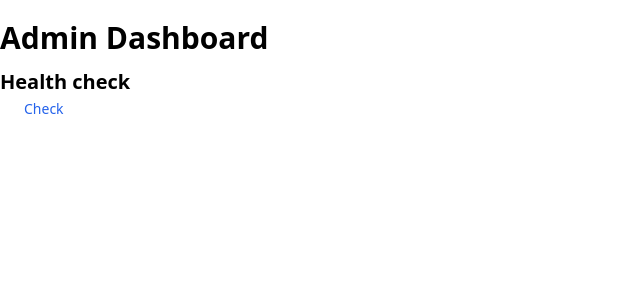
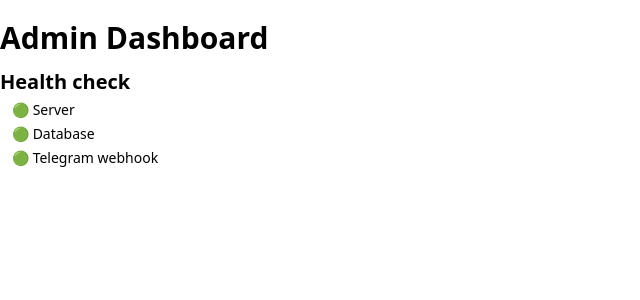
Before and after one commit to hankhank10/loglink-server, a Flask app: page /admin in a window 1280 px wide. Shown: the top 300 px of the page, without its empty margins (0-640 px from the left). Run offline with Flask 2, Linux system fonts and the light colour scheme; data that the repository does not hold is empty; parts of the project's set-up code (start-up, migrations or seed data) failed here and were passed over; some libraries are stand-ins or nearby versions.

Commit message:
🛂 Better admin health dashboard

```diff
--- a/project/__init__.py
+++ b/project/__init__.py
@@ -758,7 +758,7 @@ invalid_admin_password_message = {
 }
 
 # VERY IMPORTANT THIS IS SET TO TRUE IN DEPLOYMENT
-require_admin_password = True
+require_admin_password = False
 
 
 @app.route('/admin')
@@ -768,7 +768,10 @@ def admin_home():
         if not is_admin_password_valid(admin_password_provided):
             return invalid_admin_password_message, 401
 
-    return render_template('admin_home.html')
+    return render_template(
+        'admin_home.html',
+        health_status=check_health(),
+    )
 
 
 @app.route('/admin/health')
--- a/project/templates/admin_home.html
+++ b/project/templates/admin_home.html
@@ -6,6 +6,7 @@
         <meta name="viewport" content="width=device-width, initial-scale=1.0">
         <title>Loglink Admin</title>
         <script src="https://cdn.tailwindcss.com?plugins=forms,typography,aspect-ratio,line-clamp"></script>
+        <script defer src="https://cdn.jsdelivr.net/npm/alpinejs@3.x.x/dist/cdn.min.js"></script>
 
     </head>
 
@@ -16,7 +17,24 @@
                 <p class="text-3xl font-bold mt-5">Admin Dashboard</p>
 
                 <p class="text-xl font-bold mt-3">Health check</p>
-                <a class="ml-6 text-sm mt-1 text-blue-600 " href="/admin/health">Check</a></li>
+
+                {% if health_status.server.ok %}
+                <p class="ml-3 text-sm mt-1">🟢 Server</p>
+                {% else %}
+                <p class="ml-3 text-sm mt-1">🔴 Server</p>
+                {% endif %}
+
+                {% if health_status.database %}
+                <p class="ml-3 text-sm mt-1">🟢 Database</p>
+                {% else %}
+                <p class="ml-3 text-sm mt-1">🔴 Database</p>
+                {% endif %}
+
+                {% if health_status.telegram_webhook %}
+                <p class="ml-3 text-sm mt-1">🟢 Telegram webhook</p>
+                {% else %}
+                <p class="ml-3 text-sm mt-1">🔴 Telegram webhook</p>
+                {% endif %}
             </div>
         </div>
     </body>
```
Also changed, not shown: README.md.
